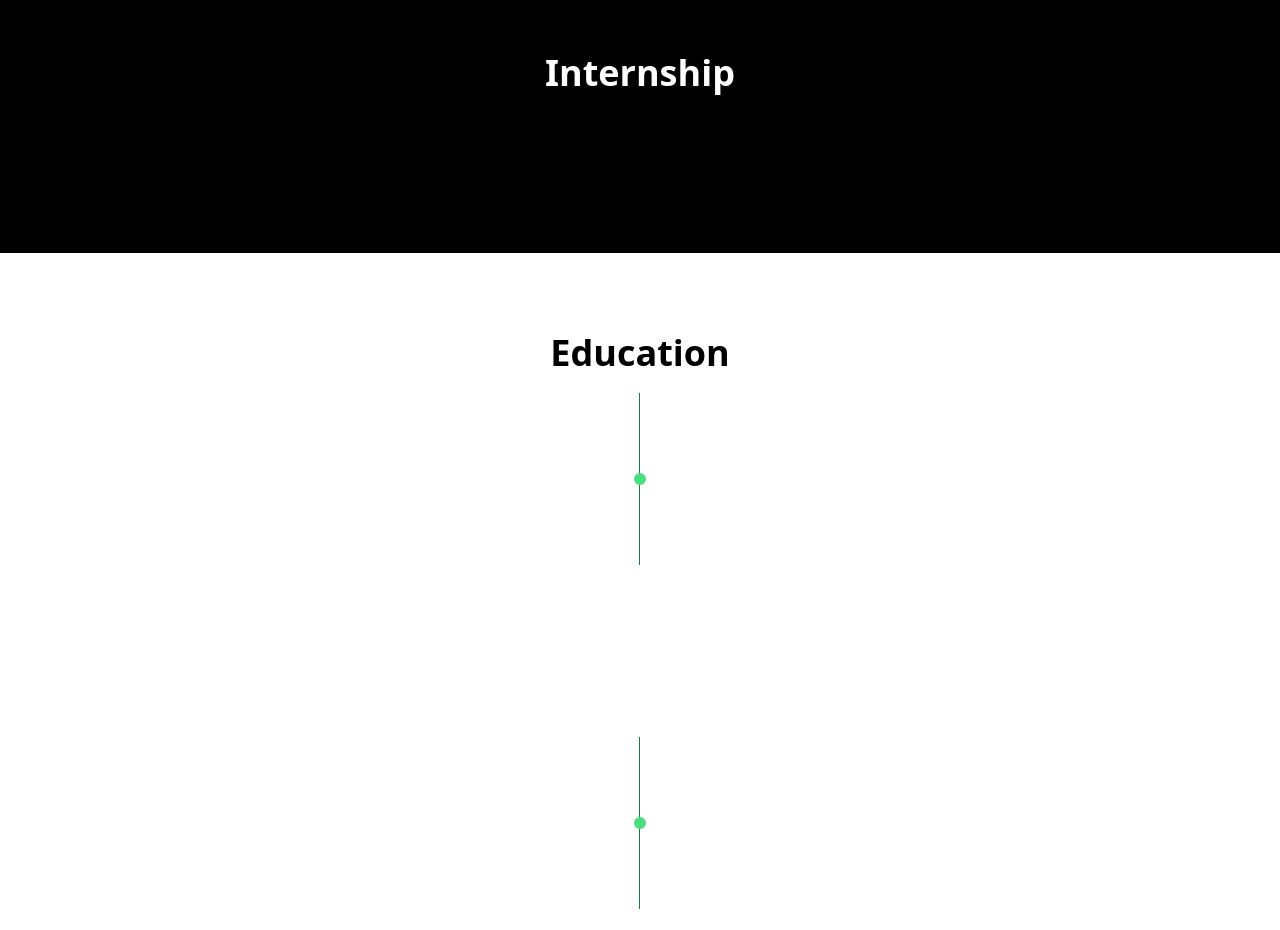
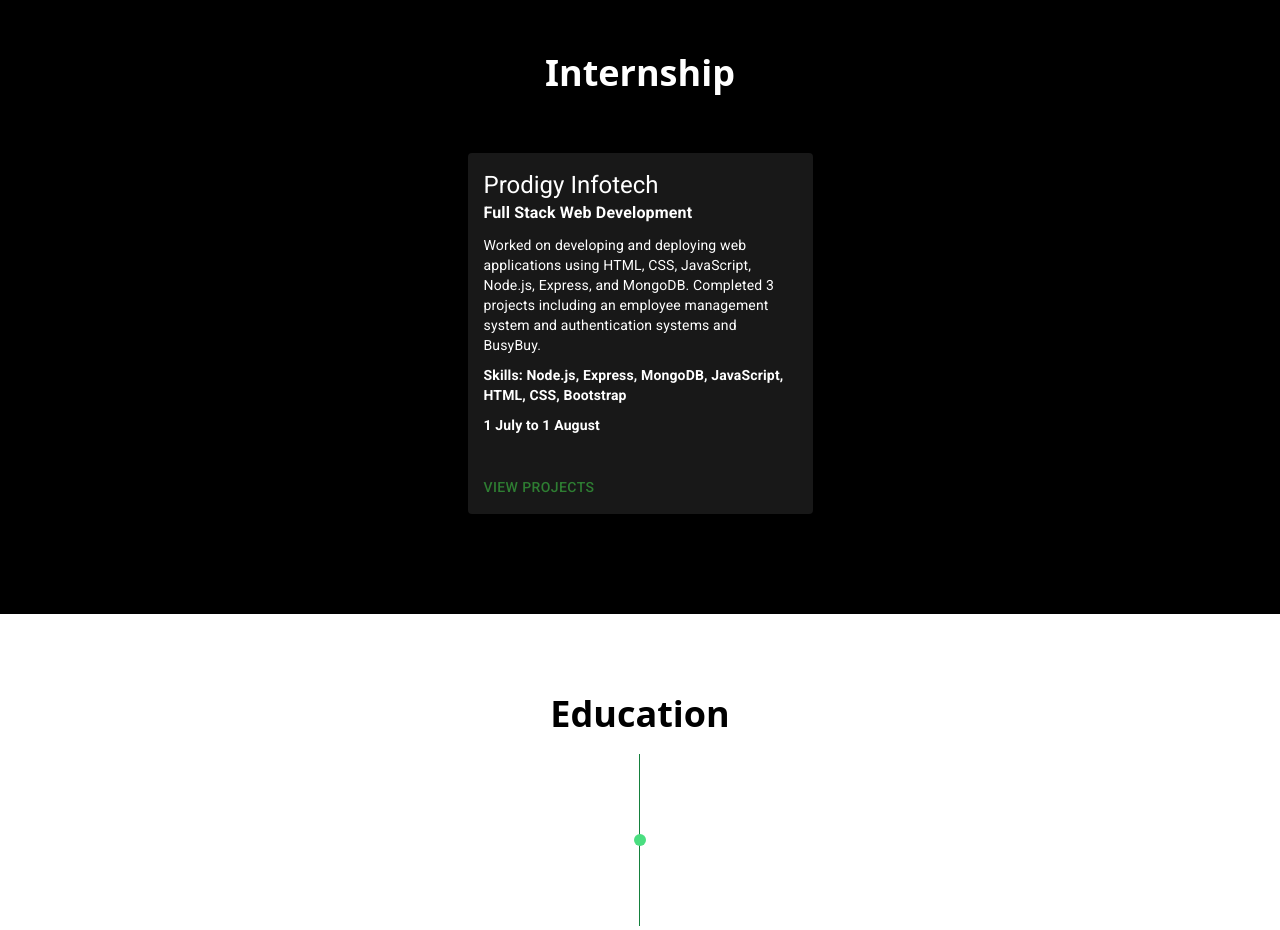
Before and after one commit to Shakshi94/portfolio, a React (Vite) app: page / in a window 1280 px wide. Shown: the part 3580-4510 px from the top of the page. Built offline with nearby package versions, Linux system fonts and the light colour scheme.

Commit message:
added new components

```diff
--- a/package.json
+++ b/package.json
@@ -13,6 +13,7 @@
     "@emotion/react": "^11.11.4",
     "@emotion/styled": "^11.11.5",
     "@fontsource/roboto": "^5.0.13",
+    "@material-tailwind/react": "^2.1.9",
     "@mui/icons-material": "^5.15.20",
     "@mui/material": "^5.15.21",
     "bootstrap": "^5.3.3",
--- a/src/components/internship.jsx
+++ b/src/components/internship.jsx
@@ -1,21 +1,46 @@
-import { motion } from 'framer-motion';
-import { fadeIn } from '../variants';
+import * as React from 'react';
+import { Card, CardContent, Typography, CardActions, Button } from "@mui/material";
 
 function internship() {
   return (
-        <div className='bg-black text-white max-w-screen-2xl container mx-auto px-4 md:px-20 py-20'  >
+        <div className='bg-black text-white max-w-screen-2xl container mx-auto px-4 md:px-20 py-20' id='Internship' >
             <div className="flex flex-col items-center justify-center space-y-4 py-10" name="Skills">
                 <div className="text-4xl font-bold">Internship</div>
             </div>
 
-            <motion.div
-                variants={fadeIn("right", 0.2)}
-                initial="hidden"
-                whileInView={"show"}
-                viewport={{ once: false, amount: 0.7 }}
-                className="flex gap-12 flex-wrap justify-center py-5"
-            >
-            </motion.div>
+            <div className='flex align-items-center justify-center'>
+             <Card sx={{ maxWidth: 345, margin: "20px auto", backgroundColor: '#181818',color:'white',
+              "&:hover": {
+              backgroundColor: "#43A047",
+              color: 'black',
+            },
+            '&:hover Button': {
+              color: 'black'
+            }}}>
+                <CardContent>
+
+                  <Typography variant="h5">
+                    Prodigy Infotech
+                  </Typography>
+                    <Typography  component="div" sx={{ fontWeight: "bold" }}>
+                    Full Stack Web Development
+                  </Typography>
+                  <Typography variant="body2" sx={{ margin: "10px 0" }}>
+                    Worked on developing and deploying web applications using HTML, CSS, JavaScript, Node.js, Express, and MongoDB.
+                    Completed 3 projects including an employee management system and authentication systems and BusyBuy.
+                  </Typography>
+                  <Typography variant="body2" sx={{ fontWeight: "bold" }}>
+                    Skills: Node.js, Express, MongoDB, JavaScript, HTML, CSS, Bootstrap
+                  </Typography>
+                   <Typography variant="body2" sx={{ fontWeight: "bold" ,margin: "10px 0" }}>
+                    1 July to 1 August
+                  </Typography>
+                </CardContent>
+                <CardActions>
+                  <Button color='success'>View Projects</Button>
+                </CardActions>
+              </Card>
+          </div>
         </div>
     );
 }
```
Also changed, not shown: 1 other file (tests, documents, lock files or other folders).
